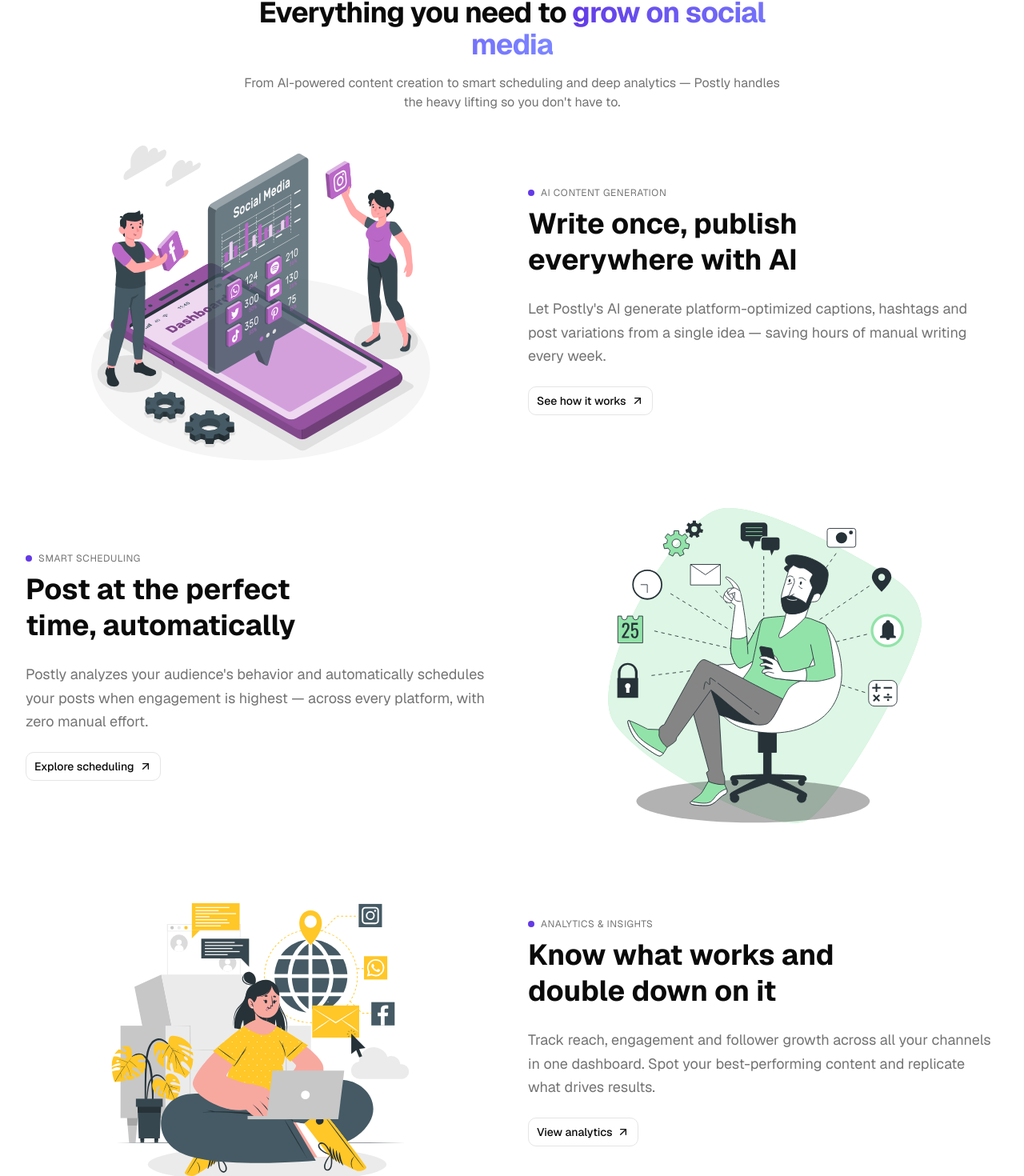
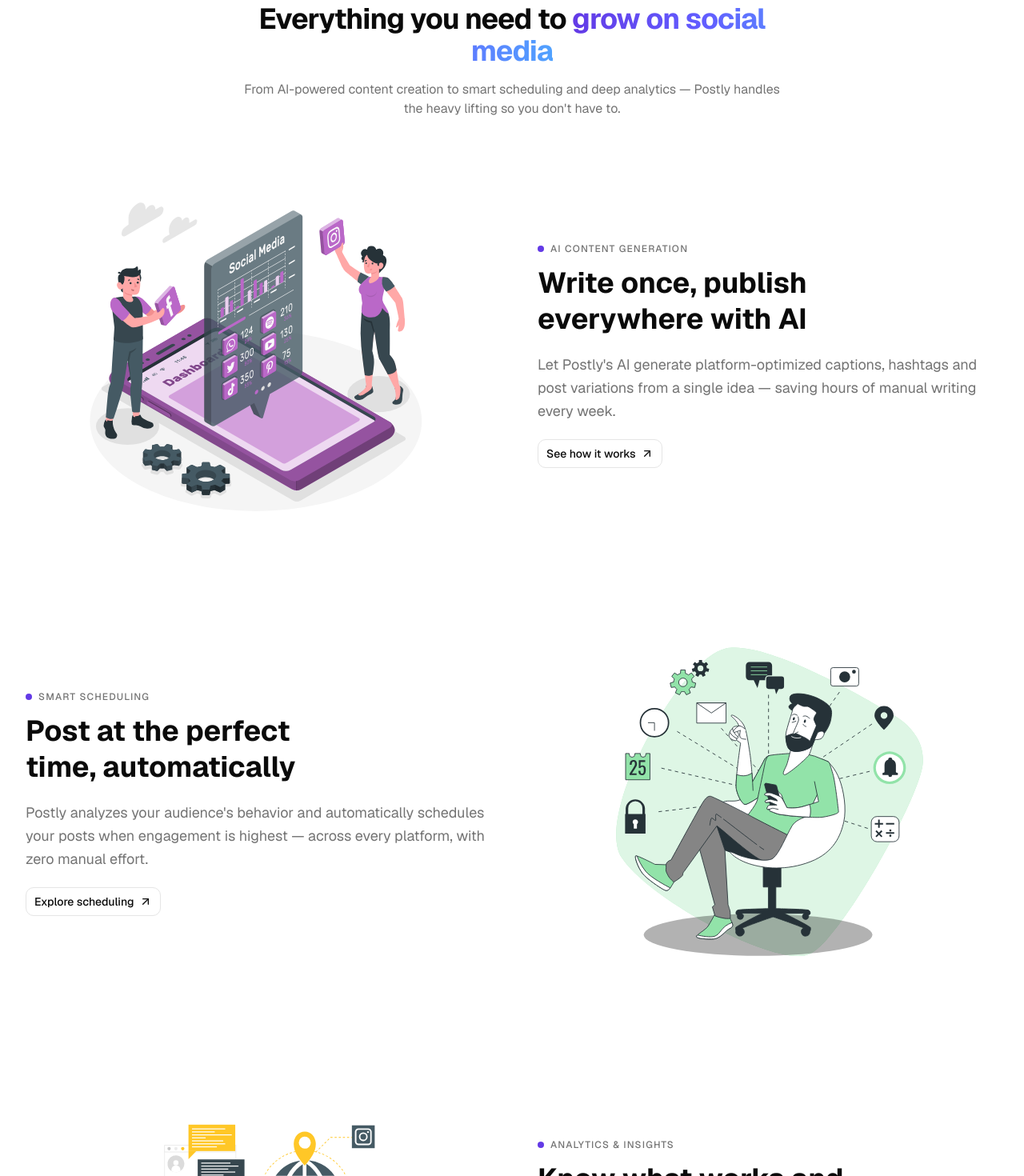
Before and after one commit to luchersou/postly, a Next.js app: page / in a window 1280 px wide. Shown: the part 1113-2583 px from the top of the page at 80% size. Built offline with nearby package versions, Linux system fonts and the light colour scheme.

Commit message:
feat: add framer motion animations to feature section

```diff
--- a/package.json
+++ b/package.json
@@ -11,6 +11,7 @@
   "dependencies": {
     "class-variance-authority": "^0.7.1",
     "clsx": "^2.1.1",
+    "gsap": "^3.15.0",
     "lucide-react": "^1.21.0",
     "motion": "^12.42.0",
     "next": "16.2.9",
--- a/src/components/sections/feature-section.tsx
+++ b/src/components/sections/feature-section.tsx
@@ -1,16 +1,131 @@
+"use client";
+
+import { useRef } from "react";
 import { ArrowUpRight } from "lucide-react";
 import Image from "next/image";
 import { Button } from "@/components/ui/button";
+import { motion, useInView } from "framer-motion";
+
+const FEATURES = [
+  {
+    tag: "AI Content Generation",
+    title: "Write once, publish everywhere with AI",
+    description:
+      "Let Postly's AI generate platform-optimized captions, hashtags and post variations from a single idea — saving hours of manual writing every week.",
+    cta: "See how it works",
+    image: "/feature-1.svg",
+    imageAlt: "AI content generation",
+    reverse: false,
+  },
+  {
+    tag: "Smart Scheduling",
+    title: "Post at the perfect time, automatically",
+    description:
+      "Postly analyzes your audience's behavior and automatically schedules your posts when engagement is highest — across every platform, with zero manual effort.",
+    cta: "Explore scheduling",
+    image: "/feature-2.svg",
+    imageAlt: "Smart scheduling",
+    reverse: true,
+  },
+  {
+    tag: "Analytics & Insights",
+    title: "Know what works and double down on it",
+    description:
+      "Track reach, engagement and follower growth across all your channels in one dashboard. Spot your best-performing content and replicate what drives results.",
+    cta: "View analytics",
+    image: "/feature-3.svg",
+    imageAlt: "Analytics and insights",
+    reverse: false,
+  },
+];
+
+const fadeUp = {
+  hidden: { opacity: 0, y: 40 },
+  visible: { opacity: 1, y: 0 },
+};
+
+const fadeLeft = {
+  hidden: { opacity: 0, x: -40 },
+  visible: { opacity: 1, x: 0 },
+};
+
+const fadeRight = {
+  hidden: { opacity: 0, x: 40 },
+  visible: { opacity: 1, x: 0 },
+};
+
+function FeatureItem({ feature }: { feature: (typeof FEATURES)[0] }) {
+  const ref = useRef(null);
+  const inView = useInView(ref, { once: true, margin: "-100px" });
+
+  const imageVariant = feature.reverse ? fadeRight : fadeLeft;
+  const textVariant = feature.reverse ? fadeLeft : fadeRight;
+  const transition = { duration: 0.7, ease: [0.25, 0.1, 0.25, 1] as const };
+
+  return (
+    <motion.div
+      ref={ref}
+      className="grid items-center gap-10 lg:grid-cols-2 lg:gap-16"
+      initial="hidden"
+      animate={inView ? "visible" : "hidden"}
+    >
+      <motion.figure
+        variants={imageVariant}
+        transition={{ ...transition, delay: 0.1 }}
+				whileHover={{ scale: 1.02 }}
+        className={`relative aspect-4/3 w-full overflow-hidden rounded-2xl ${
+          feature.reverse ? "lg:order-2" : ""
+        }`}
+      >
+        <Image src={feature.image} fill alt={feature.imageAlt} />
+      </motion.figure>
+
+      <motion.div
+        variants={textVariant}
+        transition={{ ...transition, delay: 0.25 }}
+        className={`space-y-5 ${feature.reverse ? "lg:order-1" : ""}`}
+      >
+        <div className="space-y-3">
+          <div className="flex items-center gap-2 text-xs font-medium uppercase tracking-widest text-muted-foreground">
+            <span className="inline-block size-2 rounded-full bg-brand" />
+            {feature.tag}
+          </div>
+          <h3 className="text-2xl font-bold leading-tight text-balance sm:text-3xl lg:text-4xl/tight">
+            {feature.title}
+          </h3>
+        </div>
+        <p className="text-muted-foreground leading-relaxed lg:text-lg">
+          {feature.description}
+        </p>
+        <Button variant="outline" size="lg">
+          {feature.cta}
+          <ArrowUpRight className="size-4" />
+        </Button>
+      </motion.div>
+    </motion.div>
+  );
+}
 
 export function FeatureSection() {
+  const headerRef = useRef(null);
+  const headerInView = useInView(headerRef, { once: true, margin: "-80px" });
+
   return (
-    <section className="py-12 sm:py-16 lg:py-20">
-      <div className="mx-auto max-w-7xl space-y-18 px-4 sm:px-6 lg:space-y-4 lg:px-8">
+    <section className="py-12 sm:py-16 lg:py-24">
+      <div className="mx-auto max-w-7xl px-4 sm:px-6 lg:px-8">
 
-				<div className="mx-auto max-w-2xl text-center">
-					<h2 className="mt-2 text-3xl font-bold tracking-tight sm:text-4xl">
+        {/* Header */}
+        <motion.div
+          ref={headerRef}
+          className="mx-auto max-w-2xl text-center"
+          variants={fadeUp}
+          initial="hidden"
+          animate={headerInView ? "visible" : "hidden"}
+          transition={{ duration: 0.7, ease: [0.25, 0.1, 0.25, 1] }}
+        >
+          <h2 className="text-3xl font-bold tracking-tight sm:text-4xl">
             Everything you need to{" "}
-						<span className="bg-gradient-to-r from-brand to-indigo-400 bg-clip-text text-transparent">
+            <span className="bg-gradient-to-r from-brand via-indigo-500 to-blue-400 bg-clip-text text-transparent">
               grow on social media
             </span>
           </h2>
@@ -18,103 +133,15 @@
             From AI-powered content creation to smart scheduling and deep analytics —
             Postly handles the heavy lifting so you don't have to.
           </p>
+        </motion.div>
+
+        {/* Features */}
+        <div className="mt-20 flex flex-col gap-24 lg:gap-32">
+          {FEATURES.map((feature) => (
+            <FeatureItem key={feature.tag} feature={feature} />
+          ))}
         </div>
 
-        {/* Feature 1 */}
-        <div className="grid items-center gap-4 sm:gap-4 lg:grid-cols-2 lg:gap-10">
-          <figure className="relative aspect-4/3 w-full overflow-hidden">
-            <Image
-              src="/feature-1.svg"
-              fill
-              alt="AI content generation"
-            />
-          </figure>
-
-          <div className="space-y-4 lg:space-y-6">
-            <div className="space-y-2">
-              <div className="text-muted-foreground text-xs tracking-wider uppercase">
-                <span className="me-2 inline-block size-2 rounded-full bg-brand"></span>
-                AI Content Generation
-              </div>
-              <h3 className="text-2xl leading-tight font-bold text-balance sm:text-3xl lg:text-4xl/tight">
-                Write once, publish everywhere with AI
-              </h3>
-            </div>
-            <p className="text-muted-foreground text-sm leading-relaxed sm:text-base lg:text-lg">
-              Let Postly's AI generate platform-optimized captions, hashtags and
-              post variations from a single idea — saving hours of manual writing
-              every week.
-            </p>
-            <Button variant="outline" size="lg">
-              See how it works
-              <ArrowUpRight />
-            </Button>
-          </div>
-        </div>
-
-        {/* Feature 2 */}
-        <div className="grid items-center gap-4 sm:gap-4 lg:grid-cols-2 lg:gap-10">
-          <div className="order-2 space-y-4 lg:order-1 lg:space-y-6">
-            <div className="space-y-2">
-              <div className="text-muted-foreground text-xs tracking-wider uppercase">
-                <span className="me-2 inline-block size-2 rounded-full bg-brand"></span>
-                Smart Scheduling
-              </div>
-              <h3 className="text-2xl leading-tight font-bold text-balance sm:text-3xl lg:text-4xl/tight">
-                Post at the perfect time, automatically
-              </h3>
-            </div>
-            <p className="text-muted-foreground text-sm leading-relaxed sm:text-base lg:text-lg">
-              Postly analyzes your audience's behavior and automatically schedules
-              your posts when engagement is highest — across every platform, with
-              zero manual effort.
-            </p>
-            <Button variant="outline" size="lg">
-              Explore scheduling
-              <ArrowUpRight />
-            </Button>
-          </div>
-
-          <figure className="relative order-1 aspect-4/3 w-full overflow-hidden lg:order-2">
-            <Image
-              src="/feature-2.svg"
-              fill
-              alt="Smart scheduling"
-            />
-          </figure>
-        </div>
-
-        {/* Feature 3 */}
-        <div className="grid items-center gap-4 sm:gap-4 lg:grid-cols-2 lg:gap-10">
-          <figure className="relative aspect-4/3 w-full overflow-hidden">
-            <Image
-              src="/feature-3.svg"
-              fill
-              alt="Analytics and insights"
-            />
-          </figure>
-
-          <div className="space-y-4 lg:space-y-6">
-            <div className="space-y-2">
-              <div className="text-muted-foreground text-xs tracking-wider uppercase">
-                <span className="me-2 inline-block size-2 rounded-full bg-brand"></span>
-                Analytics & Insights
-              </div>
-              <h3 className="text-2xl leading-tight font-bold text-balance sm:text-3xl lg:text-4xl/tight">
-                Know what works and double down on it
-              </h3>
-            </div>
-            <p className="text-muted-foreground text-sm leading-relaxed sm:text-base lg:text-lg">
-              Track reach, engagement and follower growth across all your
-              channels in one dashboard. Spot your best-performing content and
-              replicate what drives results.
-            </p>
-            <Button variant="outline" size="lg">
-              View analytics
-              <ArrowUpRight />
-            </Button>
-          </div>
-        </div>
       </div>
     </section>
   );
```
Also changed, not shown: 1 other file (tests, documents, lock files or other folders). Lines whose indentation alone changed are shown as unchanged.
